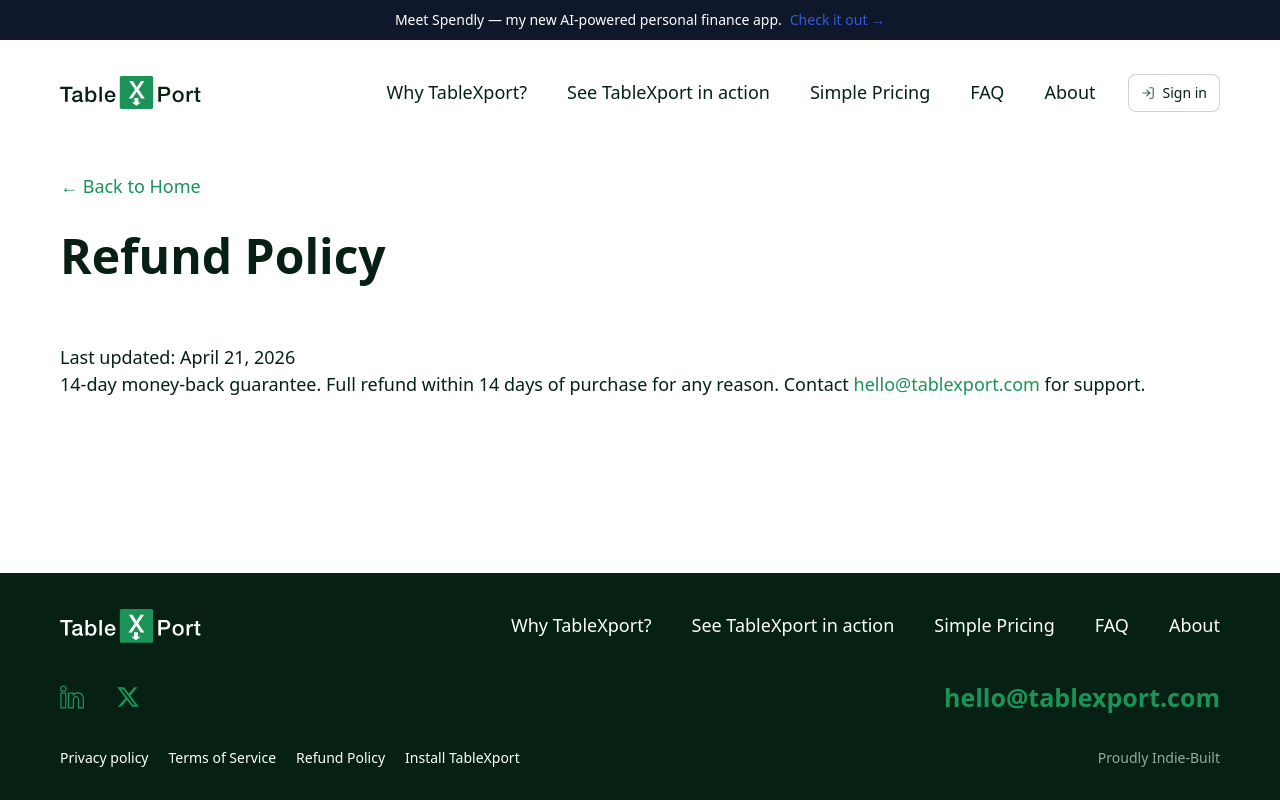
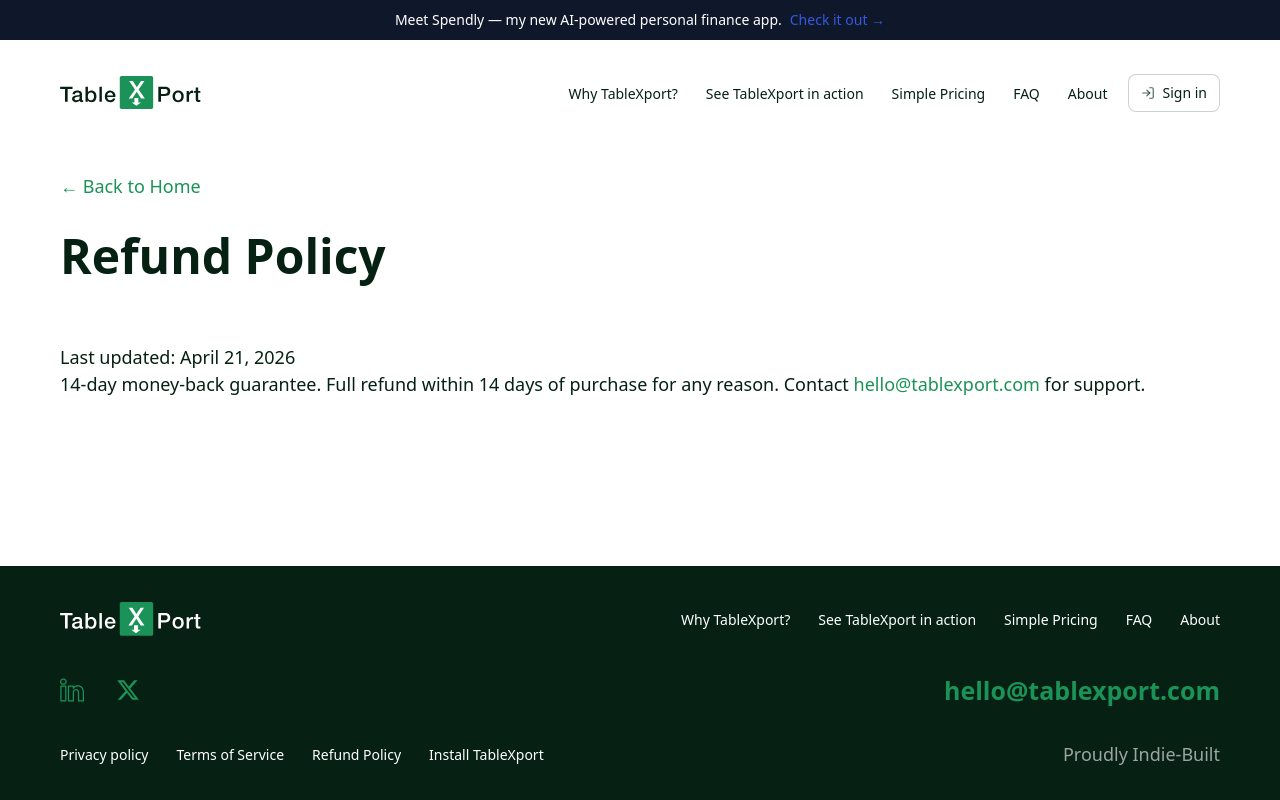
Before and after one commit to Artem-Kysylov/tabxport-landing, a Next.js app: page /refund in a window 1280 px wide. Built offline with nearby package versions, Linux system fonts and the light colour scheme; no server answers.

Commit message:
fixing header and footer

```diff
--- a/src/components/layout/footer/Footer.tsx
+++ b/src/components/layout/footer/Footer.tsx
@@ -51,21 +51,46 @@
             </div>
 
             <nav className='w-full md:w-auto'>
-              <ul className='flex flex-col md:flex-row items-center gap-6 md:gap-10 text-white'>
+              <ul className='flex flex-col items-center gap-4 text-white md:flex-row md:flex-nowrap md:justify-end md:gap-x-5 lg:gap-x-7'>
                 <li>
-                  <Link href='/#features' className='transition-colors duration-300 ease-in-out hover:text-primary'>Why TableXport?</Link>
+                  <Link
+                    href='/#features'
+                    className='whitespace-nowrap text-[13px] font-medium transition-colors duration-300 ease-in-out hover:text-primary lg:text-sm'
+                  >
+                    Why TableXport?
+                  </Link>
                 </li>
                 <li>
-                  <Link href='/#demo' className='transition-colors duration-300 ease-in-out hover:text-primary'>See TableXport in action</Link>
+                  <Link
+                    href='/#demo'
+                    className='whitespace-nowrap text-[13px] font-medium transition-colors duration-300 ease-in-out hover:text-primary lg:text-sm'
+                  >
+                    See TableXport in action
+                  </Link>
                 </li>
                 <li>
-                  <Link href='/#price-plans' className='transition-colors duration-300 ease-in-out hover:text-primary'>Simple Pricing</Link>
+                  <Link
+                    href='/#price-plans'
+                    className='whitespace-nowrap text-[13px] font-medium transition-colors duration-300 ease-in-out hover:text-primary lg:text-sm'
+                  >
+                    Simple Pricing
+                  </Link>
                 </li>
                 <li>
-                  <Link href='/#faq' className='transition-colors duration-300 ease-in-out hover:text-primary'>FAQ</Link>
+                  <Link
+                    href='/#faq'
+                    className='whitespace-nowrap text-[13px] font-medium transition-colors duration-300 ease-in-out hover:text-primary lg:text-sm'
+                  >
+                    FAQ
+                  </Link>
                 </li>
                 <li>
-                  <Link href='/#about' className='transition-colors duration-300 ease-in-out hover:text-primary'>About</Link>
+                  <Link
+                    href='/#about'
+                    className='whitespace-nowrap text-[13px] font-medium transition-colors duration-300 ease-in-out hover:text-primary lg:text-sm'
+                  >
+                    About
+                  </Link>
                 </li>
               </ul>
             </nav>
@@ -86,12 +111,30 @@
           </div>
 
           {/* Bottom Links */}
-          <div className='flex flex-col md:flex-row items-center gap-4 md:gap-0 md:justify-between text-white text-sm font-normal w-full'>
-            <div className='flex flex-col md:flex-row items-center gap-5 md:gap-5'>
-              <Link href='/privacy' className='transition-colors duration-300 ease-in-out hover:text-primary'>Privacy policy</Link>
-              <Link href='/terms' className='transition-colors duration-300 ease-in-out hover:text-primary'>Terms of Service</Link>
-              <Link href='/refund' className='transition-colors duration-300 ease-in-out hover:text-primary'>Refund Policy</Link>
-              <InstallAppButton label='Install TableXport' />
+          <div className='flex w-full flex-col items-center gap-4 text-white md:flex-row md:justify-between md:gap-0'>
+            <div className='flex flex-col items-center gap-4 md:flex-row md:flex-nowrap md:gap-x-5 lg:gap-x-7'>
+              <Link
+                href='/privacy'
+                className='whitespace-nowrap text-[13px] font-medium transition-colors duration-300 ease-in-out hover:text-primary lg:text-sm'
+              >
+                Privacy policy
+              </Link>
+              <Link
+                href='/terms'
+                className='whitespace-nowrap text-[13px] font-medium transition-colors duration-300 ease-in-out hover:text-primary lg:text-sm'
+              >
+                Terms of Service
+              </Link>
+              <Link
+                href='/refund'
+                className='whitespace-nowrap text-[13px] font-medium transition-colors duration-300 ease-in-out hover:text-primary lg:text-sm'
+              >
+                Refund Policy
+              </Link>
+              <InstallAppButton
+                label='Install TableXport'
+                className='whitespace-nowrap text-[13px] font-medium lg:text-sm'
+              />
               {/* <Link href='https://tablexport.gitbook.io/tablexport-docs/wkbciB0ogW3EFOM5Gwhg/' target='_blank' className='transition-colors duration-300 ease-in-out hover:text-primary'>Documentation</Link> */}
             </div>
             <span className='mt-5 md:mt-0 opacity-60'>Proudly Indie-Built</span>
--- a/src/components/layout/navbar/Navbar.tsx
+++ b/src/components/layout/navbar/Navbar.tsx
@@ -68,14 +68,14 @@
       <div
         className={
           isToolbar
-            ? 'flex min-w-0 max-w-[min(100%,320px)] items-center gap-2 sm:gap-3'
+            ? 'flex min-w-0 max-w-[min(100%,440px)] items-center gap-2 sm:gap-2.5'
             : 'flex w-full max-w-[280px] flex-col items-center gap-3'
         }
       >
         <div
           className={
             isToolbar
-              ? 'flex min-w-0 items-center gap-2'
+              ? 'flex min-w-0 flex-1 items-center gap-2'
               : 'flex flex-col items-center gap-2'
           }
         >
@@ -95,16 +95,19 @@
           <span
             className={
               isToolbar
-                ? 'truncate text-xs font-medium text-secondary sm:max-w-[140px] sm:text-sm'
+                ? 'max-w-[6.5rem] truncate text-xs font-medium text-secondary sm:max-w-[8.5rem] sm:text-[13px]'
                 : 'text-center text-sm font-medium text-secondary'
             }
           >
             {displayName}
           </span>
-          {isPro && !isProLoading ? (
-            <ProBadge variant="badge" />
+          {isToolbar && isPro && !isProLoading ? (
+            <span className="shrink-0">
+              <ProBadge variant="badge" />
+            </span>
           ) : null}
         </div>
+        {!isToolbar && isPro && !isProLoading ? <ProBadge variant="badge" /> : null}
         {!isPro && !isProLoading ? (
           <button
             type="button"
@@ -114,7 +117,7 @@
             }}
             className={
               isToolbar
-                ? 'inline-flex shrink-0 cursor-pointer items-center gap-1 rounded-md bg-primary px-2 py-1.5 text-xs font-semibold text-white transition-all hover:bg-primary/90 hover:shadow-md'
+                ? 'inline-flex shrink-0 cursor-pointer items-center gap-1 rounded-md bg-primary px-2 py-1 text-[11px] font-semibold text-white transition-all hover:bg-primary/90 hover:shadow-md sm:py-1.5 sm:text-xs'
                 : 'inline-flex cursor-pointer items-center gap-1 rounded-md bg-primary px-4 py-2 text-sm font-semibold text-white transition-all hover:bg-primary/90'
             }
           >
@@ -127,7 +130,7 @@
           onClick={() => void handleSignOut()}
           className={
             isToolbar
-              ? 'shrink-0 cursor-pointer text-xs text-secondary/60 underline transition-colors hover:text-secondary'
+              ? 'shrink-0 cursor-pointer text-[11px] text-secondary/60 underline transition-colors hover:text-secondary sm:text-xs'
               : 'cursor-pointer text-sm text-secondary/60 underline transition-colors hover:text-secondary'
           }
         >
@@ -204,23 +207,48 @@
           <Image src='/logo-dark.svg' alt='logo' width={141} height={58} />
         </Link>
 
-        <div className='hidden min-w-0 flex-1 items-center justify-end gap-8 md:flex'>
-          <nav>
-            <ul className='flex items-center gap-10'>
+        <div className='hidden min-w-0 flex-1 items-center justify-end gap-4 md:flex lg:gap-5'>
+          <nav className="min-w-0">
+            <ul className='flex flex-nowrap items-center justify-end gap-x-5 lg:gap-x-7'>
               <li>
-                <Link href='/#features' className='transition-colors duration-300 ease-in-out hover:text-primary'>Why TableXport?</Link>
+                <Link
+                  href='/#features'
+                  className='whitespace-nowrap text-[13px] font-medium text-secondary transition-colors duration-300 ease-in-out hover:text-primary lg:text-sm'
+                >
+                  Why TableXport?
+                </Link>
               </li>
               <li>
-                <Link href='/#demo' className='transition-colors duration-300 ease-in-out hover:text-primary'>See TableXport in action</Link>
+                <Link
+                  href='/#demo'
+                  className='whitespace-nowrap text-[13px] font-medium text-secondary transition-colors duration-300 ease-in-out hover:text-primary lg:text-sm'
+                >
+                  See TableXport in action
+                </Link>
               </li>
               <li>
-                <Link href='/#price-plans' className='transition-colors duration-300 ease-in-out hover:text-primary'>Simple Pricing</Link>
+                <Link
+                  href='/#price-plans'
+                  className='whitespace-nowrap text-[13px] font-medium text-secondary transition-colors duration-300 ease-in-out hover:text-primary lg:text-sm'
+                >
+                  Simple Pricing
+                </Link>
               </li>
               <li>
-                <Link href='/#faq' className='transition-colors duration-300 ease-in-out hover:text-primary'>FAQ</Link>
+                <Link
+                  href='/#faq'
+                  className='whitespace-nowrap text-[13px] font-medium text-secondary transition-colors duration-300 ease-in-out hover:text-primary lg:text-sm'
+                >
+                  FAQ
+                </Link>
               </li>
               <li>
-                <Link href='/#about' className='transition-colors duration-300 ease-in-out hover:text-primary'>About</Link>
+                <Link
+                  href='/#about'
+                  className='whitespace-nowrap text-[13px] font-medium text-secondary transition-colors duration-300 ease-in-out hover:text-primary lg:text-sm'
+                >
+                  About
+                </Link>
               </li>
             </ul>
           </nav>
```
Also changed, not shown: src/components/UniversalConverter/TablePreview.tsx (+10 -8 lines).
